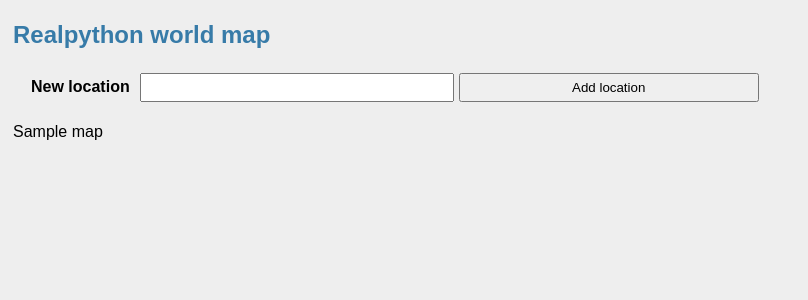
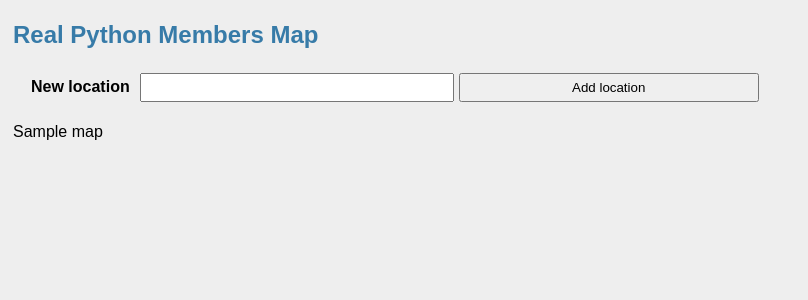
Before and after one commit to realpython/members-map, a Flask app: template templates/base.html in a window 1280 px wide. Shown: the top 300 px of the page, without its empty margins (0-808 px from the left). Run offline with Flask 2, Linux system fonts and the light colour scheme; the template is opened without the code that fills it: most values are stand-ins (such as "Sample title", 1, 10 or a date in 2020); some libraries are stand-ins or nearby versions.

Commit message:
Update base.html

```diff
--- a/templates/base.html
+++ b/templates/base.html
@@ -2,11 +2,11 @@
 <html lang="en">
 <head>
     <meta charset="UTF-8">
-    <title>Realpython world map {% block title%} {% endblock %}</title>
+    <title>Real Python Members Map {% block title%} {% endblock %}</title>
     <link rel="stylesheet" href="{{ url_for('static', filename='style.css') }}">
 </head>
 <body>
-    <h1>Realpython world map</h1>
+    <h1>Real Python Members Map</h1>
     <table>
         <tr>
             <td>
```
